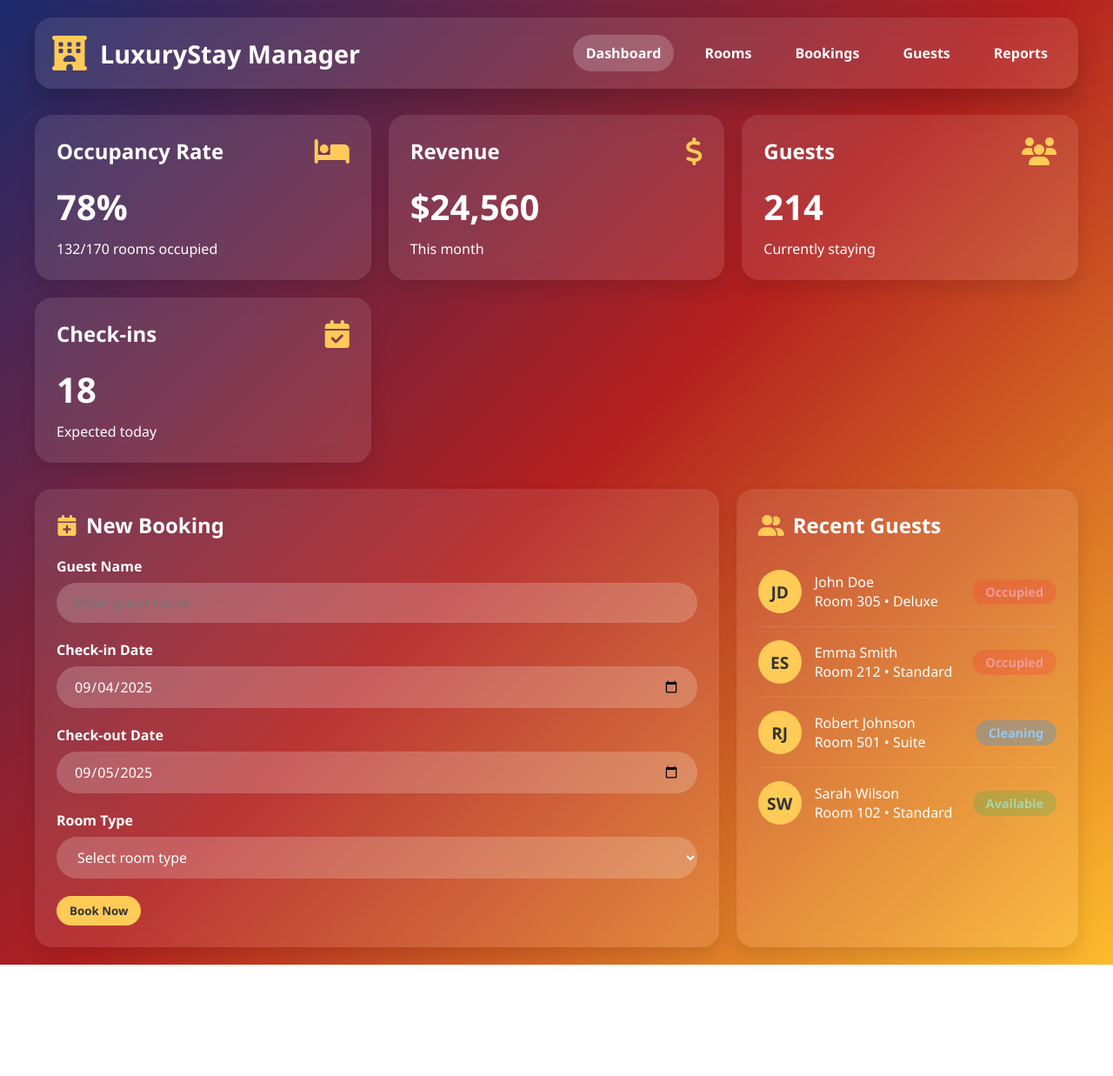
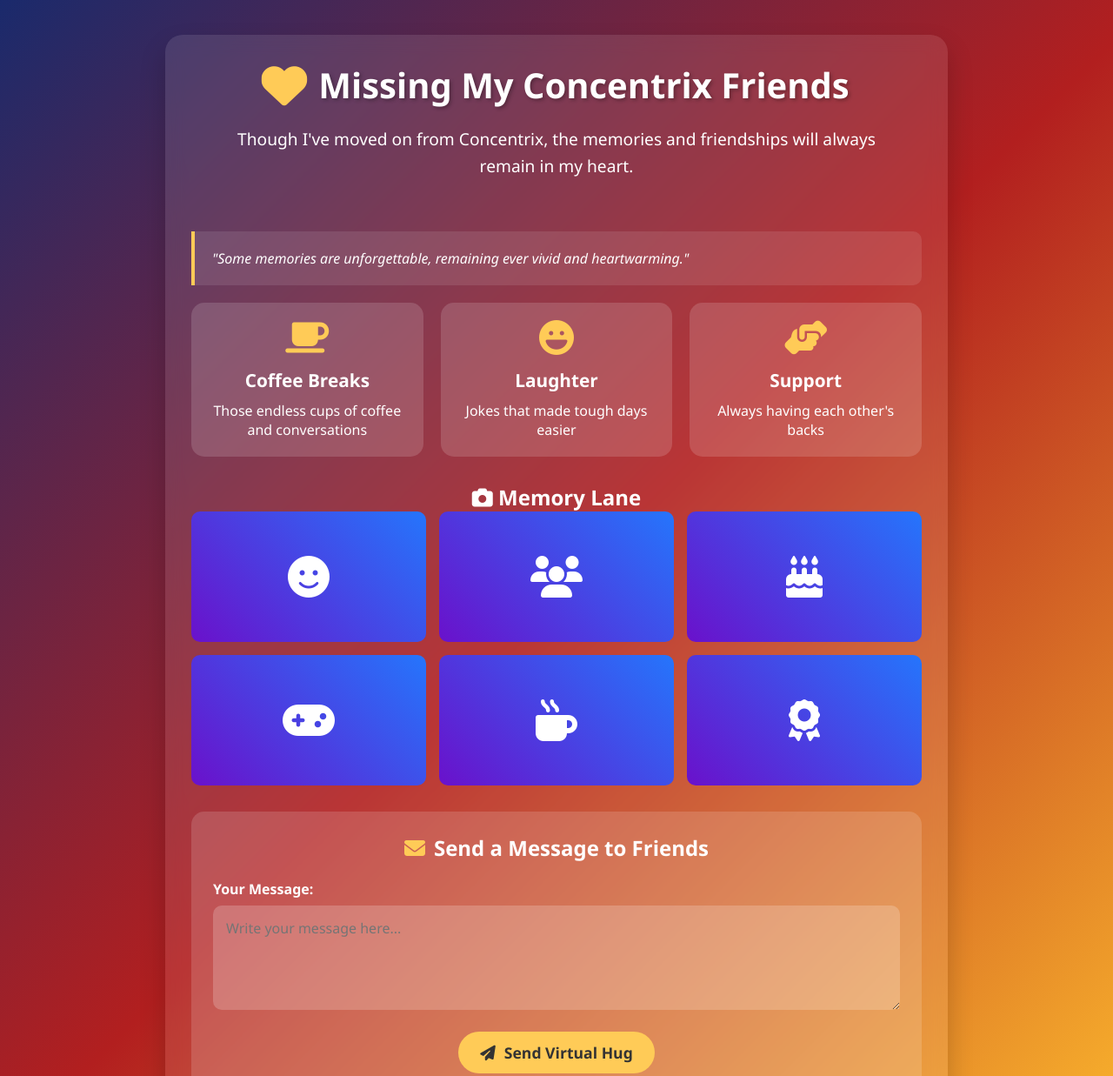
Before and after one commit to Vishnu063/my-ticketing-system, a plain HTML site: page index.html in a window 1280 px wide. Shown: the top 1237 px of the page at 87% size. Before the commit the page ends 1109 px from the top, so only its background shows below. Drawn offline with Linux system fonts and the light colour scheme.

Commit message:
Update index.html
update

```diff
--- a/index.html
+++ b/index.html
@@ -3,7 +3,7 @@
 <head>
     <meta charset="UTF-8">
     <meta name="viewport" content="width=device-width, initial-scale=1.0">
-    <title>LuxuryStay Hotel Management</title>
+    <title>Missing My Concentrix Friends</title>
     <link rel="stylesheet" href="https://cdnjs.cloudflare.com/ajax/libs/font-awesome/6.4.0/css/all.min.css">
     <style>
         * {
@@ -17,187 +17,134 @@
             background: linear-gradient(135deg, #1a2a6c, #b21f1f, #fdbb2d);
             color: #fff;
             min-height: 100vh;
+            display: flex;
+            flex-direction: column;
+            align-items: center;
             padding: 20px;
+            overflow-x: hidden;
         }
 
         .container {
             width: 100%;
-            max-width: 1200px;
-            margin: 0 auto;
+            max-width: 900px;
+            background: rgba(255, 255, 255, 0.1);
+            backdrop-filter: blur(10px);
+            border-radius: 20px;
+            padding: 30px;
+            box-shadow: 0 15px 30px rgba(0, 0, 0, 0.2);
+            text-align: center;
+            margin-top: 20px;
         }
 
         header {
             display: flex;
-            justify-content: space-between;
+            justify-content: center;
             align-items: center;
             margin-bottom: 30px;
-            padding: 20px;
-            background: rgba(255, 255, 255, 0.1);
-            backdrop-filter: blur(10px);
-            border-radius: 20px;
-            box-shadow: 0 15px 30px rgba(0, 0, 0, 0.2);
+            flex-direction: column;
         }
 
         .logo {
             display: flex;
             align-items: center;
             gap: 15px;
+            margin-bottom: 20px;
         }
 
         .logo i {
-            font-size: 2.5rem;
+            font-size: 3rem;
             color: #ffcb57;
+            animation: pulse 2s infinite;
+        }
+
+        @keyframes pulse {
+            0% { transform: scale(1); }
+            50% { transform: scale(1.1); }
+            100% { transform: scale(1); }
         }
 
         .logo h1 {
             font-weight: 700;
-            font-size: 1.8rem;
+            font-size: 2.5rem;
+            text-shadow: 2px 2px 4px rgba(0, 0, 0, 0.3);
         }
 
-        .nav-links {
-            display: flex;
-            gap: 20px;
+        .message {
+            font-size: 1.2rem;
+            line-height: 1.6;
+            margin-bottom: 30px;
+            text-align: center;
+            max-width: 800px;
         }
 
-        .nav-links a {
-            color: #fff;
-            text-decoration: none;
-            font-weight: 600;
-            padding: 10px 15px;
-            border-radius: 50px;
-            transition: all 0.3s ease;
-        }
-
-        .nav-links a:hover, .nav-links a.active {
-            background: rgba(255, 255, 255, 0.2);
-        }
-
-        .dashboard {
+        .memories {
             display: grid;
-            grid-template-columns: repeat(auto-fit, minmax(300px, 1fr));
+            grid-template-columns: repeat(auto-fit, minmax(250px, 1fr));
             gap: 20px;
             margin-bottom: 30px;
         }
 
-        .card {
-            background: rgba(255, 255, 255, 0.1);
-            backdrop-filter: blur(10px);
-            border-radius: 20px;
-            padding: 25px;
-            box-shadow: 0 10px 20px rgba(0, 0, 0, 0.1);
+        .memory-card {
+            background: rgba(255, 255, 255, 0.15);
+            border-radius: 15px;
+            padding: 20px;
+            text-align: center;
             transition: transform 0.3s ease;
+            cursor: pointer;
         }
 
-        .card:hover {
+        .memory-card:hover {
             transform: translateY(-5px);
-            background: rgba(255, 255, 255, 0.15);
+            background: rgba(255, 255, 255, 0.2);
         }
 
-        .card-header {
-            display: flex;
-            justify-content: space-between;
-            align-items: center;
-            margin-bottom: 20px;
-        }
-
-        .card-header h2 {
-            font-size: 1.5rem;
-        }
-
-        .card-header i {
-            font-size: 2rem;
+        .memory-card i {
+            font-size: 2.5rem;
+            margin-bottom: 15px;
             color: #ffcb57;
         }
 
-        .stat {
-            font-size: 2.5rem;
-            font-weight: 700;
-            margin: 10px 0;
+        .memory-card h3 {
+            margin-bottom: 10px;
+            font-size: 1.3rem;
         }
 
-        .room-list {
-            list-style: none;
+        .photo-gallery {
+            display: grid;
+            grid-template-columns: repeat(3, 1fr);
+            gap: 15px;
+            margin-bottom: 30px;
         }
 
-        .room-item {
+        .photo {
+            height: 150px;
+            border-radius: 10px;
+            background: linear-gradient(45deg, #6a11cb, #2575fc);
             display: flex;
-            justify-content: space-between;
+            justify-content: center;
             align-items: center;
-            padding: 15px 0;
-            border-bottom: 1px solid rgba(255, 255, 255, 0.1);
+            color: white;
+            font-size: 3rem;
+            transition: transform 0.3s ease;
+            overflow: hidden;
         }
 
-        .room-item:last-child {
-            border-bottom: none;
+        .photo:hover {
+            transform: scale(1.05);
         }
 
-        .room-info {
-            display: flex;
-            align-items: center;
-            gap: 15px;
-        }
-
-        .room-number {
-            font-weight: 700;
-            font-size: 1.2rem;
-        }
-
-        .room-status {
-            padding: 5px 15px;
-            border-radius: 50px;
-            font-size: 0.9rem;
-            font-weight: 600;
-        }
-
-        .status-available {
-            background: rgba(76, 175, 80, 0.3);
-            color: #a5d6a7;
-        }
-
-        .status-occupied {
-            background: rgba(244, 67, 54, 0.3);
-            color: #ef9a9a;
-        }
-
-        .status-cleaning {
-            background: rgba(33, 150, 243, 0.3);
-            color: #90caf9;
-        }
-
-        .btn {
-            padding: 8px 15px;
-            border: none;
-            border-radius: 50px;
-            background: #ffcb57;
-            color: #333;
-            font-weight: 600;
-            cursor: pointer;
-            transition: all 0.3s ease;
-        }
-
-        .btn:hover {
-            background: #ffd700;
-            transform: translateY(-2px);
-        }
-
-        .main-content {
-            display: grid;
-            grid-template-columns: 2fr 1fr;
-            gap: 20px;
-        }
-
-        .booking-form {
-            background: rgba(255, 255, 255, 0.1);
-            backdrop-filter: blur(10px);
-            border-radius: 20px;
+        .message-form {
+            background: rgba(255, 255, 255, 0.15);
+            border-radius: 15px;
             padding: 25px;
-            box-shadow: 0 10px 20px rgba(0, 0, 0, 0.1);
+            margin-bottom: 30px;
         }
 
         .form-title {
             margin-bottom: 20px;
             display: flex;
             align-items: center;
+            justify-content: center;
             gap: 10px;
         }
 
@@ -214,82 +161,93 @@
             display: block;
             margin-bottom: 8px;
             font-weight: 600;
+            text-align: left;
         }
 
-        .form-group input, .form-group select {
+        .form-group textarea {
             width: 100%;
-            padding: 12px 20px;
+            padding: 15px;
             border: none;
-            border-radius: 50px;
+            border-radius: 10px;
             background: rgba(255, 255, 255, 0.2);
             color: #fff;
             font-size: 1rem;
+            min-height: 120px;
+            resize: vertical;
         }
 
-        .form-group input:focus, .form-group select:focus {
+        .form-group textarea:focus {
             outline: none;
             background: rgba(255, 255, 255, 0.3);
         }
 
-        .guest-list {
-            background: rgba(255, 255, 255, 0.1);
-            backdrop-filter: blur(10px);
-            border-radius: 20px;
-            padding: 25px;
-            box-shadow: 0 10px 20px rgba(0, 0, 0, 0.1);
+        .btn {
+            padding: 12px 25px;
+            border: none;
+            border-radius: 50px;
+            background: #ffcb57;
+            color: #333;
+            font-weight: 600;
+            font-size: 1.1rem;
+            cursor: pointer;
+            transition: all 0.3s ease;
+            display: inline-flex;
+            align-items: center;
+            gap: 10px;
         }
 
-        .guest-item {
-            display: flex;
-            justify-content: space-between;
-            align-items: center;
-            padding: 15px 0;
-            border-bottom: 1px solid rgba(255, 255, 255, 0.1);
+        .btn:hover {
+            background: #ffd700;
+            transform: translateY(-2px);
+            box-shadow: 0 5px 15px rgba(0, 0, 0, 0.2);
         }
 
-        .guest-item:last-child {
-            border-bottom: none;
+        .quote {
+            font-style: italic;
+            margin: 20px 0;
+            padding: 20px;
+            border-left: 4px solid #ffcb57;
+            background: rgba(255, 255, 255, 0.1);
+            border-radius: 0 10px 10px 0;
+            text-align: left;
         }
 
-        .guest-info {
-            display: flex;
-            align-items: center;
-            gap: 15px;
+        .footer {
+            margin-top: 30px;
+            text-align: center;
+            font-size: 0.9rem;
+            opacity: 0.8;
         }
 
-        .guest-avatar {
-            width: 50px;
-            height: 50px;
-            border-radius: 50%;
-            background: #ffcb57;
-            display: flex;
-            justify-content: center;
-            align-items: center;
-            font-weight: 700;
-            font-size: 1.2rem;
-            color: #333;
-        }
-
-        @media (max-width: 900px) {
-            .main-content {
-                grid-template-columns: 1fr;
+        @media (max-width: 768px) {
+            .photo-gallery {
+                grid-template-columns: repeat(2, 1fr);
             }
         }
 
-        @media (max-width: 768px) {
-            header {
-                flex-direction: column;
-                gap: 20px;
+        @media (max-width: 480px) {
+            .photo-gallery {
+                grid-template-columns: 1fr;
             }
 
-            .nav-links {
-                flex-wrap: wrap;
-                justify-content: center;
+            .logo h1 {
+                font-size: 1.8rem;
             }
 
-            .dashboard {
-                grid-template-columns: 1fr;
+            .message {
+                font-size: 1rem;
             }
+        }
+
+        .heart {
+            color: #ff6b6b;
+            animation: heartbeat 1.5s infinite;
+        }
+
+        @keyframes heartbeat {
+            0% { transform: scale(1); }
+            50% { transform: scale(1.1); }
+            100% { transform: scale(1); }
         }
     </style>
 </head>
@@ -297,189 +255,133 @@
     <div class="container">
         <header>
             <div class="logo">
-                <i class="fas fa-hotel"></i>
-                <h1>LuxuryStay Manager</h1>
+                <i class="fas fa-heart heart"></i>
+                <h1>Missing My Concentrix Friends</h1>
             </div>
-            <div class="nav-links">
-                <a href="#" class="active">Dashboard</a>
-                <a href="#">Rooms</a>
-                <a href="#">Bookings</a>
-                <a href="#">Guests</a>
-                <a href="#">Reports</a>
-            </div>
+            <p class="message">
+                Though I've moved on from Concentrix, the memories and friendships will always remain in my heart.
+            </p>
         </header>
 
-        <div class="dashboard">
-            <div class="card">
-                <div class="card-header">
-                    <h2>Occupancy Rate</h2>
-                    <i class="fas fa-bed"></i>
-                </div>
-                <div class="stat">78%</div>
-                <p>132/170 rooms occupied</p>
+        <div class="quote">
+            "The pain of missing you is a beautiful reminder of the joy of our friendship."
+        </div>
+
+        <div class="memories">
+            <div class="memory-card">
+                <i class="fas fa-coffee"></i>
+                <h3>Coffee Breaks</h3>
+                <p>Those endless cups of coffee and conversations</p>
             </div>
-
-            <div class="card">
-                <div class="card-header">
-                    <h2>Revenue</h2>
-                    <i class="fas fa-dollar-sign"></i>
-                </div>
-                <div class="stat">$24,560</div>
-                <p>This month</p>
+            <div class="memory-card">
+                <i class="fas fa-laugh"></i>
+                <h3>Laughter</h3>
+                <p>Jokes that made tough days easier</p>
             </div>
-
-            <div class="card">
-                <div class="card-header">
-                    <h2>Guests</h2>
-                    <i class="fas fa-users"></i>
-                </div>
-                <div class="stat">214</div>
-                <p>Currently staying</p>
-            </div>
-
-            <div class="card">
-                <div class="card-header">
-                    <h2>Check-ins</h2>
-                    <i class="fas fa-calendar-check"></i>
-                </div>
-                <div class="stat">18</div>
-                <p>Expected today</p>
+            <div class="memory-card">
+                <i class="fas fa-hands-helping"></i>
+                <h3>Support</h3>
+                <p>Always having each other's backs</p>
             </div>
         </div>
 
-        <div class="main-content">
-            <div class="booking-form">
-                <h2 class="form-title"><i class="fas fa-calendar-plus"></i> New Booking</h2>
-                <form id="bookingForm">
-                    <div class="form-group">
-                        <label for="guestName">Guest Name</label>
-                        <input type="text" id="guestName" placeholder="Enter guest name">
-                    </div>
+        <h2><i class="fas fa-camera"></i> Memory Lane</h2>
+        <div class="photo-gallery">
+            <div class="photo"><i class="fas fa-smile"></i></div>
+            <div class="photo"><i class="fas fa-users"></i></div>
+            <div class="photo"><i class="fas fa-cake"></i></div>
+            <div class="photo"><i class="fas fa-gamepad"></i></div>
+            <div class="photo"><i class="fas fa-mug-hot"></i></div>
+            <div class="photo"><i class="fas fa-award"></i></div>
+        </div>
 
-                    <div class="form-group">
-                        <label for="checkIn">Check-in Date</label>
-                        <input type="date" id="checkIn">
-                    </div>
+        <div class="message-form">
+            <h2 class="form-title">
+                <i class="fas fa-envelope"></i>
+                Send a Message to Friends
+            </h2>
+            <div class="form-group">
+                <label for="message">Your Message:</label>
+                <textarea id="message" placeholder="Write your message here..."></textarea>
+            </div>
+            <button class="btn" id="sendBtn">
+                <i class="fas fa-paper-plane"></i>
+                Send Virtual Hug
+            </button>
+        </div>
 
-                    <div class="form-group">
-                        <label for="checkOut">Check-out Date</label>
-                        <input type="date" id="checkOut">
-                    </div>
-
-                    <div class="form-group">
-                        <label for="roomType">Room Type</label>
-                        <select id="roomType">
-                            <option value="">Select room type</option>
-                            <option value="standard">Standard Room</option>
-                            <option value="deluxe">Deluxe Room</option>
-                            <option value="suite">Suite</option>
-                            <option value="presidential">Presidential Suite</option>
-                        </select>
-                    </div>
-
-                    <button type="button" class="btn" id="bookBtn">Book Now</button>
-                </form>
-            </div>
-
-            <div class="guest-list">
-                <h2 class="form-title"><i class="fas fa-user-friends"></i> Recent Guests</h2>
-
-                <div class="guest-item">
-                    <div class="guest-info">
-                        <div class="guest-avatar">JD</div>
-                        <div>
-                            <div class="guest-name">John Doe</div>
-                            <div class="guest-room">Room 305 • Deluxe</div>
-                        </div>
-                    </div>
-                    <div class="room-status status-occupied">Occupied</div>
-                </div>
-
-                <div class="guest-item">
-                    <div class="guest-info">
-                        <div class="guest-avatar">ES</div>
-                        <div>
-                            <div class="guest-name">Emma Smith</div>
-                            <div class="guest-room">Room 212 • Standard</div>
-                        </div>
-                    </div>
-                    <div class="room-status status-occupied">Occupied</div>
-                </div>
-
-                <div class="guest-item">
-                    <div class="guest-info">
-                        <div class="guest-avatar">RJ</div>
-                        <div>
-                            <div class="guest-name">Robert Johnson</div>
-                            <div class="guest-room">Room 501 • Suite</div>
-                        </div>
-                    </div>
-                    <div class="room-status status-cleaning">Cleaning</div>
-                </div>
-
-                <div class="guest-item">
-                    <div class="guest-info">
-                        <div class="guest-avatar">SW</div>
-                        <div>
-                            <div class="guest-name">Sarah Wilson</div>
-                            <div class="guest-room">Room 102 • Standard</div>
-                        </div>
-                    </div>
-                    <div class="room-status status-available">Available</div>
-                </div>
-            </div>
+        <div class="footer">
+            <p>Made with <i class="fas fa-heart heart"></i> for my Concentrix friends</p>
+            <p>Though we may be apart, you're always in my thoughts</p>
         </div>
     </div>
 
     <script>
         // DOM Elements
-        const bookBtn = document.getElementById('bookBtn');
-        const guestName = document.getElementById('guestName');
-        const checkIn = document.getElementById('checkIn');
-        const checkOut = document.getElementById('checkOut');
-        const roomType = document.getElementById('roomType');
+        const sendBtn = document.getElementById('sendBtn');
+        const messageTextarea = document.getElementById('message');
 
-        // Set default dates for check-in and check-out
-        const today = new Date();
-        const tomorrow = new Date(today);
-        tomorrow.setDate(tomorrow.getDate() + 1);
+        // Array of quotes about friendship and missing someone
+        const quotes = [
+            "The pain of missing you is a beautiful reminder of the joy of our friendship.",
+            "True friends never apart, maybe in distance but never in heart.",
+            "I miss the days when we could just laugh together without a care in the world.",
+            "Distance means so little when someone means so much.",
+            "Some memories are unforgettable, remaining ever vivid and heartwarming.",
+            "I may have left Concentrix, but I'll never leave the friendships we built."
+        ];
 
-        checkIn.valueAsDate = today;
-        checkOut.valueAsDate = tomorrow;
+        // Array of memory types
+        const memories = [
+            { icon: "fa-utensils", title: "Lunch Times", text: "Sharing meals and stories" },
+            { icon: "fa-brain", title: "Problem Solving", text: "Tackling challenges together" },
+            { icon: "fa-microphone", title: "Team Meetings", text: "Our weekly catchups" },
+            { icon: "fa-music", title: "Office Playlist", text: "Sharing our favorite songs" }
+        ];
 
-        // Booking functionality
-        bookBtn.addEventListener('click', () => {
-            if (guestName.value.trim() === '' || roomType.value === '') {
-                alert('Please fill in all fields');
+        // Function to show a random quote
+        function showRandomQuote() {
+            const randomIndex = Math.floor(Math.random() * quotes.length);
+            document.querySelector('.quote').textContent = `"${quotes[randomIndex]}"`;
+        }
+
+        // Update quote every 30 seconds
+        setInterval(showRandomQuote, 30000);
+
+        // Send button functionality
+        sendBtn.addEventListener('click', () => {
+            const message = messageTextarea.value.trim();
+            if (message === '') {
+                alert('Please write a message to your friends!');
                 return;
             }
 
-            // In a real application, this would send data to a server
-            alert(`Booking created for ${guestName.value} in a ${roomType.options[roomType.selectedIndex].text} from ${checkIn.value} to ${checkOut.value}`);
+            // In a real application, this would send the message
+            alert(`Your message has been sent virtually to your Concentrix friends!\n\n"${message}"`);
 
-            // Reset form
-            guestName.value = '';
-            roomType.selectedIndex = 0;
+            // Clear the textarea
+            messageTextarea.value = '';
         });
 
-        // Sample room data
-        const rooms = [
-            { number: 101, type: "Standard", status: "available" },
-            { number: 102, type: "Standard", status: "available" },
-            { number: 201, type: "Deluxe", status: "occupied" },
-            { number: 202, type: "Deluxe", status: "cleaning" },
-            { number: 301, type: "Suite", status: "occupied" },
-            { number: 302, type: "Suite", status: "available" },
-            { number: 401, type: "Presidential", status: "occupied" }
-        ];
+        // Add interactivity to memory cards
+        const memoryCards = document.querySelectorAll('.memory-card');
+        memoryCards.forEach(card => {
+            card.addEventListener('click', () => {
+                const memoryType = card.querySelector('h3').textContent;
+                alert(`Remembering all the ${memoryType} moments at Concentrix!`);
+            });
+        });
 
-        // This function would be used to update room status in a real application
-        function updateRoomStatus(roomNumber, status) {
-            const room = rooms.find(r => r.number === roomNumber);
-            if (room) {
-                room.status = status;
-            }
-        }
+        // Add interactivity to photo gallery
+        const photos = document.querySelectorAll('.photo');
+        photos.forEach(photo => {
+            photo.addEventListener('click', () => {
+                alert('Thanks for the wonderful memories!');
+            });
+        });
+
+        // Initial random quote
+        showRandomQuote();
     </script>
 </body>
 </html>
```
